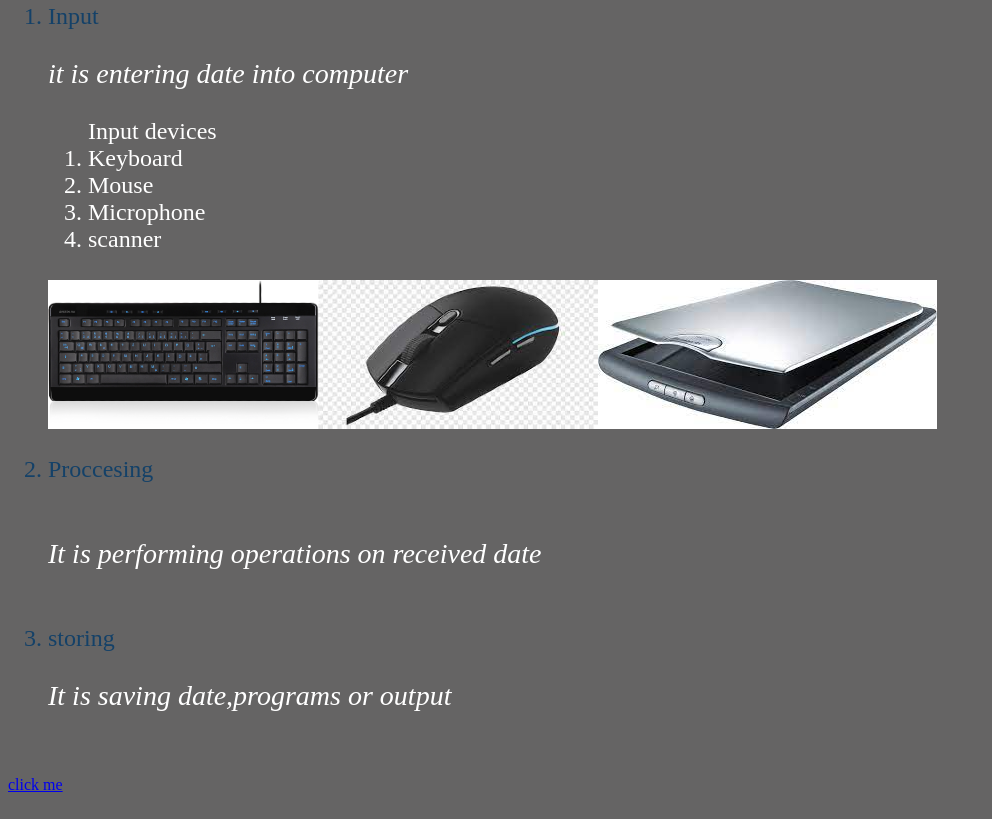
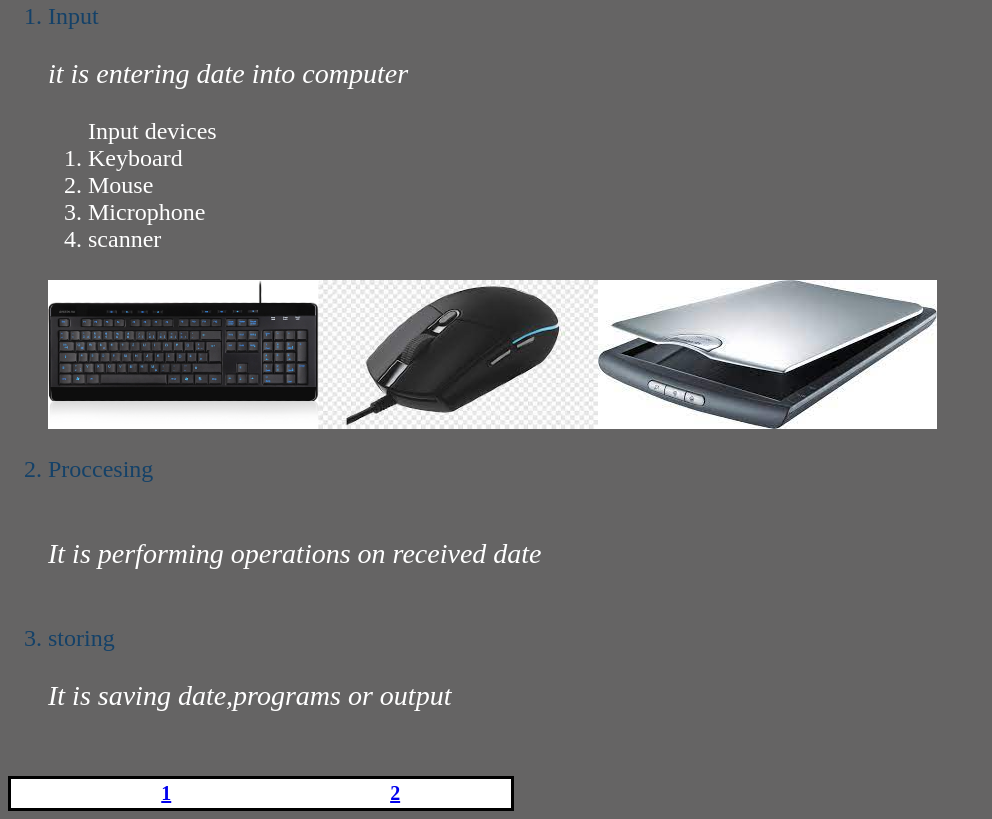
Before and after one commit to Mohamedhossam600/ece001, a plain HTML site: page index.html in a window 1280 px wide. Shown: the part 3109-3928 px from the top of the page, without its empty margins (0-992 px from the left). Drawn offline with Linux system fonts and the light colour scheme.

Commit message:
Update index.html

```diff
--- a/index.html
+++ b/index.html
@@ -94,7 +94,16 @@
 
 <br><br>
 
-<a href="https://mohamedhossam600.github.io/ece00/">click me</a>
+<table style="border: solid;background-color: white;width: 40%;font-size: 20;">
+<td>
+<th><a href="https://mohamedhossam600.github.io/ece001/">1</a>
+</th>
+
+<th>                          <a href="https://mohamedhossam600.github.io/ece00/">2</a>
+</th>
+</td>
+</table>
+
 
 
 </body>
```
